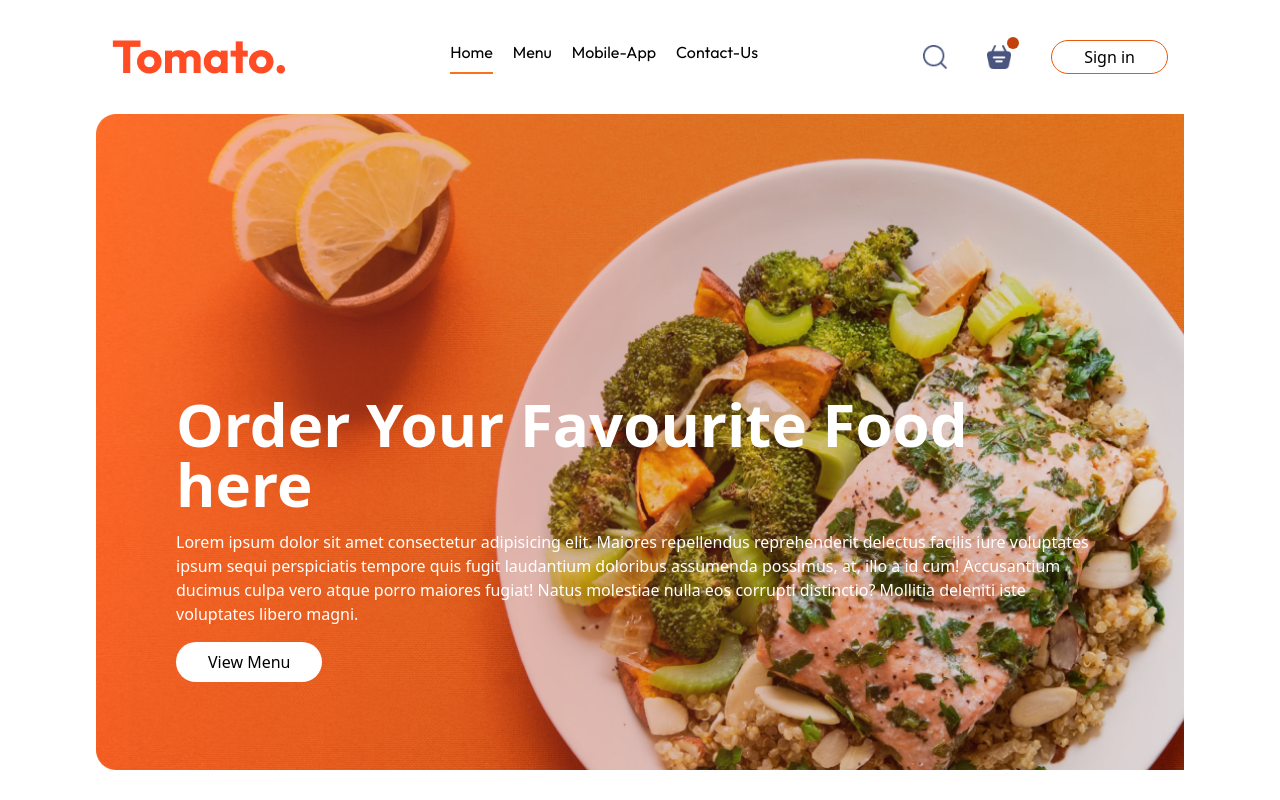
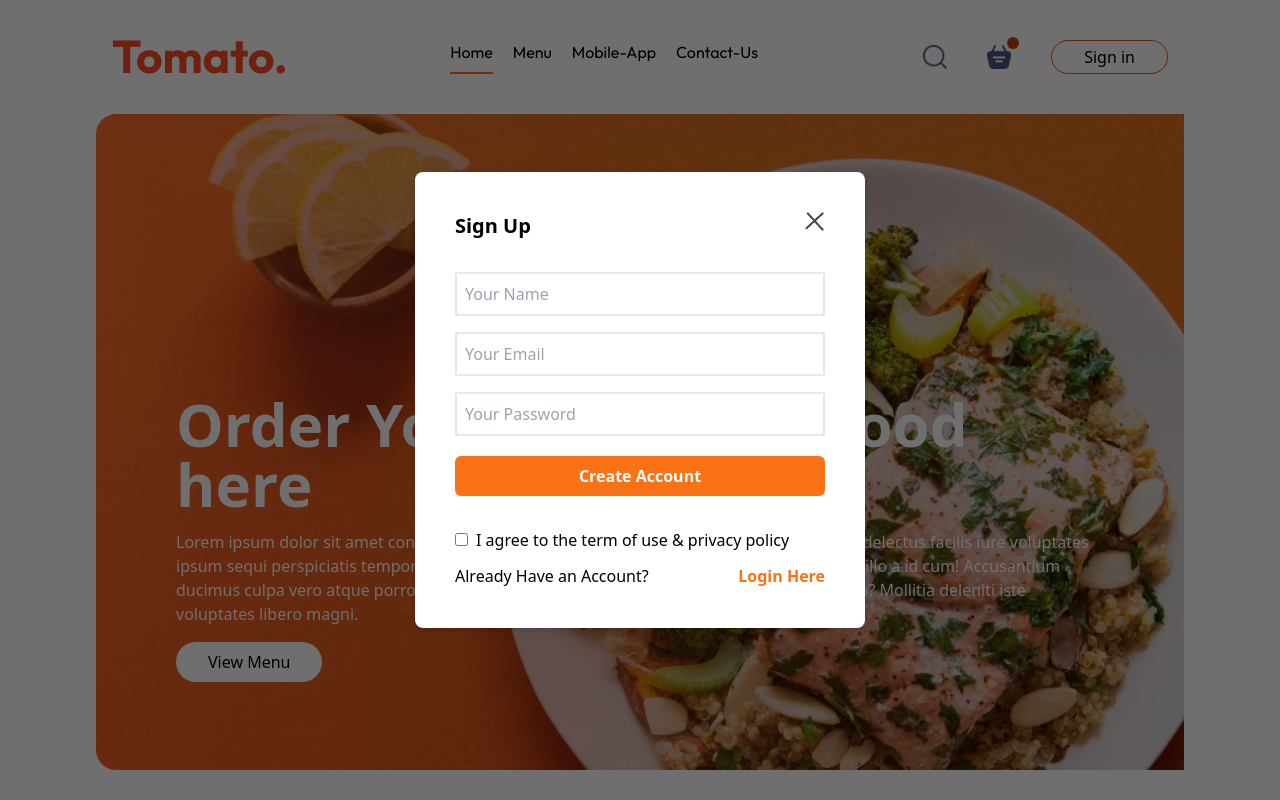
Before and after one commit to codewithsunnyraj/Restaurant, a React (Vite) app in the folder Frontend/: page / in a window 1280 px wide. Both pictures are taken after a click on the button "Sign in". Shown: the top 800 px of the page. Built offline with nearby package versions, Linux system fonts and the light colour scheme.

Commit message:
Created Login & Sign Up pages

```diff
--- a/Frontend/src/App.jsx
+++ b/Frontend/src/App.jsx
@@ -1,23 +1,26 @@
-import React from 'react'
-import Navbar from './components/Navbar'
-import { Route, Routes } from 'react-router-dom'
+import React, { useState } from "react";
+import Navbar from "./components/Navbar";
+import { Route, Routes } from "react-router-dom";
 import Home from "./pages/Home";
 import Cart from "./pages/Cart";
 import PlaceOrder from "./pages/PlaceOrder";
-import Footer from './components/Footer';
+import Footer from "./components/Footer";
+import LoginPopUp from "./components/LoginPopUp";
 
 const App = () => {
+  const [showLogin, setShowLogin] = useState(false);
   return (
-    <div>
-      <Navbar/>
+    <>
+      {showLogin ? <LoginPopUp setShowLogin={setShowLogin} /> : <></>}
+      <Navbar setShowLogin={setShowLogin} />
       <Routes>
-        <Route path='/' element={<Home/>} />
-        <Route path='/cart' element={<Cart/>} />
-        <Route path='/PlaceOrder' element={<PlaceOrder/>} />
+        <Route path="/" element={<Home />} />
+        <Route path="/cart" element={<Cart />} />
+        <Route path="/PlaceOrder" element={<PlaceOrder />} />
       </Routes>
-      <Footer/>
-    </div>
-  )
-}
+      <Footer />
+    </>
+  );
+};
 
-export default App
+export default App;
--- /dev/null
+++ b/Frontend/src/components/LoginPopUp.jsx
@@ -0,0 +1,88 @@
+import React, { useState } from "react";
+import { assets } from "../assets/frontend_assets/assets";
+
+const LoginPopUp = ({ setShowLogin }) => {
+  const [currState, setCurrState] = useState("Sign Up");
+  return (
+    <div className="absolute z-10 flex justify-center items-center w-full h-full bg-[#00000090]">
+      <div className="bg-white  w-[450px] p-10 rounded-lg shadow-md ">
+        <form className="">
+          <div className=" flex justify-between">
+            <h2 className="font-bold text-xl">{currState}</h2>
+            <div>
+              <img
+                src={assets.cross_icon}
+                className="cursor-pointer"
+                onClick={() => {
+                  setShowLogin(false);
+                }}
+                alt=""
+              />
+            </div>
+          </div>
+          <div className="flex flex-col space-y-4 mt-4 md:mt-8 ">
+            {currState === "Login" ? (
+              <></>
+            ) : (
+              <input
+                type="text"
+                className="p-2 border-2 border-gray-200 rounded-sm"
+                placeholder="Your Name"
+                required
+              />
+            )}
+
+            <input
+              type="email"
+              className="p-2 border-2 border-gray-200 rounded-sm"
+              placeholder="Your Email"
+              required
+            />
+            <input
+              type="password"
+              className="p-2 border-2 border-gray-200 rounded-sm"
+              placeholder="Your Password"
+              required
+            />
+          </div>
+          <div>
+            <button className="bg-orange-500 text-white w-full p-2 font-bold rounded-md my-3 md:my-5 cursor-pointer">
+              {currState === "Sign Up" ? "Create Account" : "Login"}
+            </button>
+          </div>
+          <div className="flex items-baseline gap-2 my-3">
+            <input type="checkbox" required />
+            <p>I agree to the term of use & privacy policy</p>
+          </div>
+          {currState === "Sign Up" ? (
+            <div className="flex justify-between">
+              <p>Already Have an Account?</p>
+              <span
+                className="cursor-pointer text-orange-500 font-bold"
+                onClick={() => {
+                  setCurrState("Login");
+                }}
+              >
+                Login Here
+              </span>
+            </div>
+          ) : (
+            <div className="flex justify-between">
+              <p>Create a Account</p>
+              <span
+                className="cursor-pointer text-orange-500 font-bold"
+                onClick={() => {
+                  setCurrState("Sign Up");
+                }}
+              >
+                Click Here
+              </span>
+            </div>
+          )}
+        </form>
+      </div>
+    </div>
+  );
+};
+
+export default LoginPopUp;
--- a/Frontend/src/components/Navbar.jsx
+++ b/Frontend/src/components/Navbar.jsx
@@ -1,18 +1,22 @@
 import React, { useState } from "react";
 import { assets } from "../assets/frontend_assets/assets";
 import { Link } from "react-router-dom";
-const Navbar = () => {
+const Navbar = ({ setShowLogin }) => {
   const [menu, setMenu] = useState("Home");
   return (
     <div className="w-full py-10 px-10 md:px-28">
       <div className="flex justify-between items-center">
         <div>
-          <img src={assets.logo} className="cursor-pointer w-[120px] md:w-full" alt="" />
+          <img
+            src={assets.logo}
+            className="cursor-pointer w-[120px] md:w-full"
+            alt=""
+          />
         </div>
         <div className="lg:flex hidden">
           <ul className="flex  gap-5">
             <Link
-            path='/'
+              path="/"
               className={`${
                 menu === "Home"
                   ? "active border-b-2 pb-2 border-orange-500 "
@@ -25,7 +29,7 @@ const Navbar = () => {
               Home
             </Link>
             <a
-            href="#explore-menu"
+              href="#explore-menu"
               className={`${
                 menu === "Menu"
                   ? "active border-b-2 pb-2 border-orange-500"
@@ -37,7 +41,8 @@ const Navbar = () => {
             >
               Menu
             </a>
-            <a href="#mobile-App"
+            <a
+              href="#mobile-App"
               className={`${
                 menu === "Mobile-App"
                   ? "active border-b-2 pb-2 border-orange-500"
@@ -49,7 +54,8 @@ const Navbar = () => {
             >
               Mobile-App
             </a>
-            <a href="#contact-us"
+            <a
+              href="#contact-us"
               className={`${
                 menu === "Contact-Us"
                   ? "active border-b-2 pb-2 border-orange-500"
@@ -70,7 +76,12 @@ const Navbar = () => {
               <img src={assets.basket_icon} className="w-6 h-6" alt="" />
               <div className="dot absolute w-3 h-3 -top-2 -right-2 bg-orange-700 rounded-full"></div>
             </div>
-            <button className="border border-orange-600 hover:bg-red-600 hover:text-white  py-1 px-6 md:px-8 rounded-full hover:border-slate-600 hover:border-none hover:duration-300 cursor-pointer transition-all">
+            <button
+              onClick={() => {
+                setShowLogin(true);
+              }}
+              className="border border-orange-600 hover:bg-red-600 hover:text-white  py-1 px-6 md:px-8 rounded-full hover:border-slate-600 hover:border-none hover:duration-300 cursor-pointer transition-all"
+            >
               Sign in
             </button>
           </div>
```
